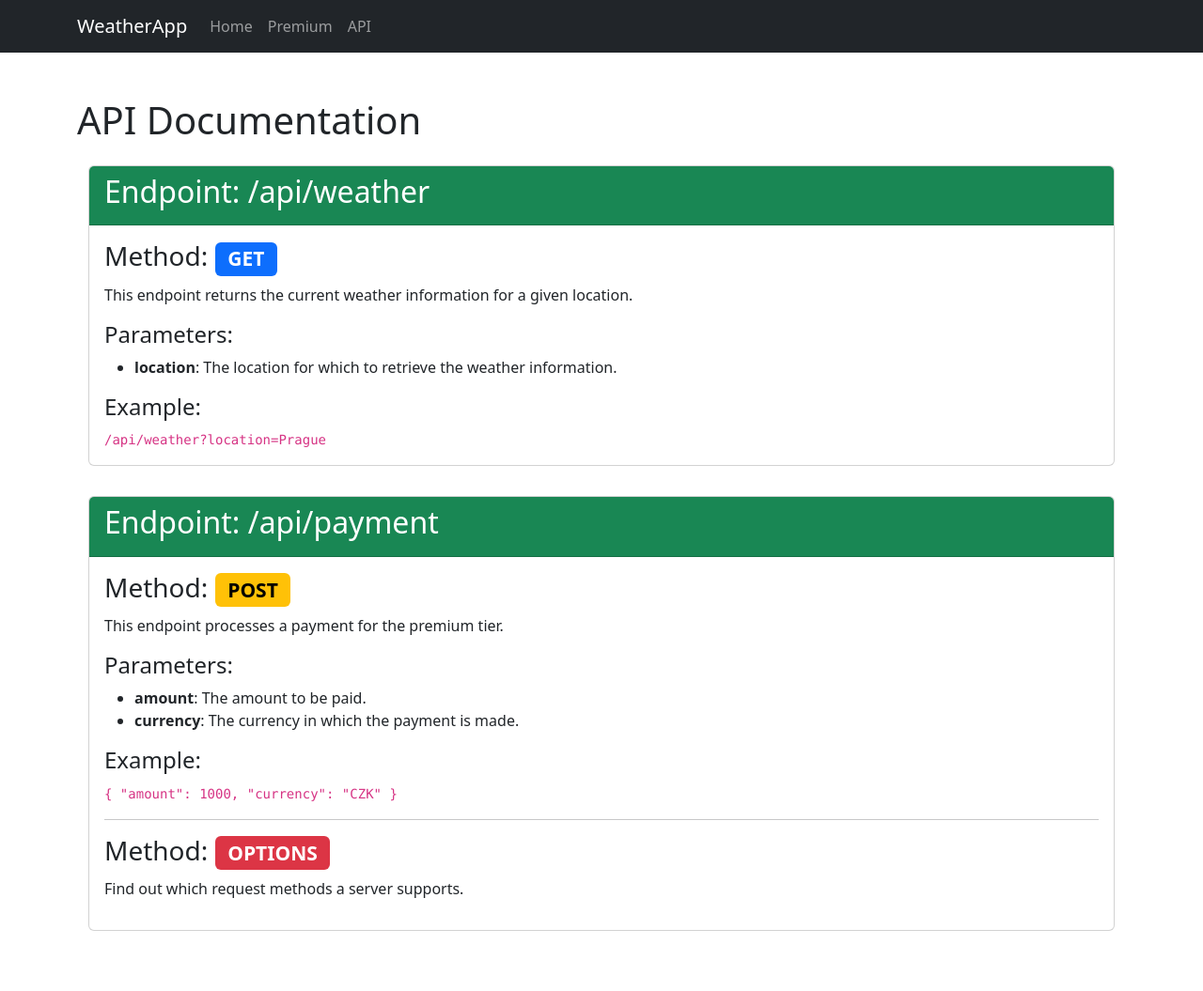
After one commit to DanielADK/tul-stin, a PHP site: template src/View/apidocs.twig in a window 1280 px wide. The commit adds this page. Shown: the whole page at 94% size. Run offline with PHP 8.4, Linux system fonts and the light colour scheme; the template is opened without the code that fills it, so the values that code supplies are empty; some libraries are stand-ins or nearby versions.

Commit message:
routing update, multiple method on same path are possible
Signed-off-by: Daniel Adámek <daniel.adamek123@icloud.com>

```diff
--- a/src/Controller/HomeController.php
+++ b/src/Controller/HomeController.php
@@ -19,7 +19,7 @@ final class HomeController extends AbstractController {
 	 * @throws Exception
 	 */
 	public function index(): Response {
-		return $this->render("index", ["helloworld" => "Zdravím světe!!"]);
+		return $this->render("index", ["required_price" => "1000 CZK"]);
 	}
 
 	/**
--- /dev/null
+++ b/src/View/apidocs.twig
@@ -0,0 +1,55 @@
+{% extends "template.twig" %}
+
+{% block content %}
+    <h1>API Documentation</h1>
+    <div class="container">
+        <div class="row">
+            <div class="col-lg-12">
+                <div class="card my-3">
+                    <div class="card-header bg-success text-white">
+                        <h2>Endpoint: /api/weather</h2>
+                    </div>
+                    <div class="card-body">
+                        <h3>Method: <span class="badge text-bg-primary">GET</span></h3>
+                        <p>This endpoint returns the current weather information for a given location.</p>
+                        <h4>Parameters:</h4>
+                        <ul>
+                            <li><strong>location</strong>: The location for which to retrieve the weather information.
+                            </li>
+                        </ul>
+                        <h4>Example:</h4>
+                        <code>/api/weather?location=Prague</code>
+                    </div>
+                </div>
+            </div>
+        </div>
+        <div class="row">
+            <div class="col-lg-12">
+                <div class="card my-3">
+                    <div class="card-header bg-success text-white">
+                        <h2>Endpoint: /api/payment</h2>
+                    </div>
+                    <div class="card-body">
+                        <h3>Method: <span class="badge text-bg-warning">POST</span></h3>
+                        <p>This endpoint processes a payment for the premium tier.</p>
+                        <h4>Parameters:</h4>
+                        <ul>
+                            <li><strong>amount</strong>: The amount to be paid.</li>
+                            <li><strong>currency</strong>: The currency in which the payment is made.</li>
+                        </ul>
+                        <h4>Example:</h4>
+                        <code>
+                            {
+                            "amount": 1000,
+                            "currency": "CZK"
+                            }
+                        </code>
+                        <hr>
+                        <h3>Method: <span class="badge text-bg-danger">OPTIONS</span></h3>
+                        <p>Find out which request methods a server supports.</p>
+                    </div>
+                </div>
+            </div>
+        </div>
+    </div>
+{% endblock %}
--- /dev/null
+++ b/src/View/component/weather.twig
@@ -0,0 +1,4 @@
+<div class="row mt-3">
+    <h2>Get information about weather!</h2>
+
+</div>
--- a/src/View/parts/nav.twig
+++ b/src/View/parts/nav.twig
@@ -8,7 +8,13 @@
         <div class="collapse navbar-collapse" id="navbarSupportedContent">
             <ul class="navbar-nav me-auto mb-2 mb-lg-0">
                 <li class="nav-item">
+                    <a class="nav-link" href="/">Home</a>
+                </li>
+                <li class="nav-item">
                     <a class="nav-link" href="/pay">Premium</a>
+                </li>
+                <li class="nav-item">
+                    <a class="nav-link" href="/docs/api">API</a>
                 </li>
             </ul>
         </div>
```
Also changed, not shown: index.php (+4 -8 lines), routes-config.php (+8 -5 lines), src/Component/Router/Router.php (+36 -12 lines), src/Controller/Api/PaymentController.php (+9 -23 lines), src/Controller/DocsController.php (added, +21 -0 lines), src/View/index.twig (+35 -1 lines), src/View/time.twig (+6 -1 lines), tests/Component/Router/RouterTest.php (+5 -1 lines).
